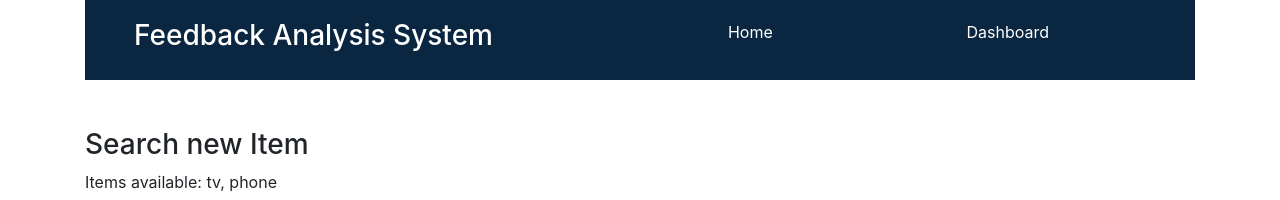
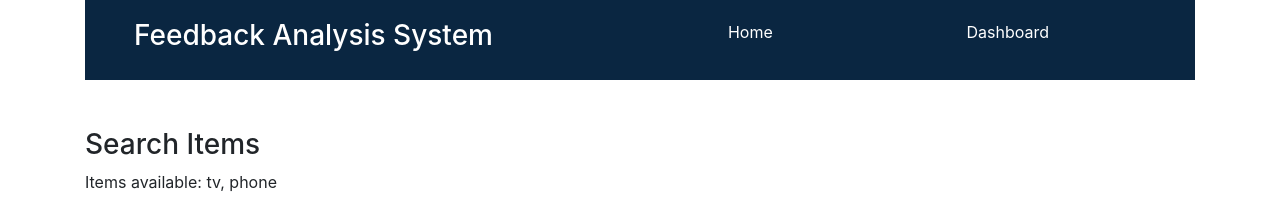
Before and after one commit to Team-Conquerors/mern-app, a React (Create React App) app: page / in a window 1280 px wide. Shown: the top 200 px of the page. Built offline with nearby package versions, Linux system fonts and the light colour scheme.

Commit message:
process done

```diff
--- a/src/components/insert-item.component.js
+++ b/src/components/insert-item.component.js
@@ -81,7 +81,7 @@ class InsertItem extends React.Component{
 
     runSentimentDataComponent(props) {
         const itemNameCheck = this.state.itemName
-        if(itemNameCheck === 'tv' || itemNameCheck === 'phone'){
+        if(itemNameCheck === 'tv' || itemNameCheck === 'phone' || itemNameCheck === 'laptop'){
             return <ItemNameOutput name={this.state.itemName}/>
         } else {
             // return <p>Enter 'tv' or 'phone'</p>
@@ -93,12 +93,13 @@ class InsertItem extends React.Component{
         console.log(itemName)
         return (
             <div>
-                <h3>Search new Item</h3>
+                <h3>Search Items</h3>
                 <form onSubmit={this.onChangeItemName}>
                     <div className="form-group">
                         <label>Items available: tv, phone </label>
                         <input  type="text"
                                 required
+                                // autocomplete="off"
                                 placeholder="Enter item Name"
                                 name='itemName'
                                 className="form-control"
```
